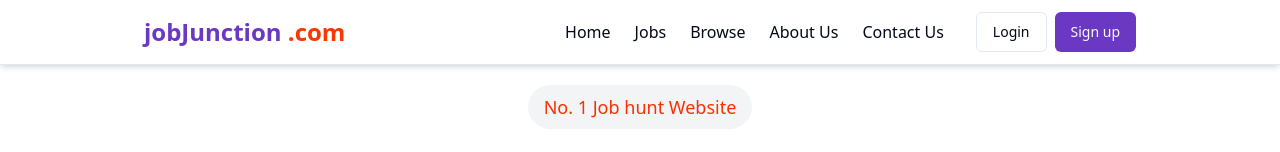
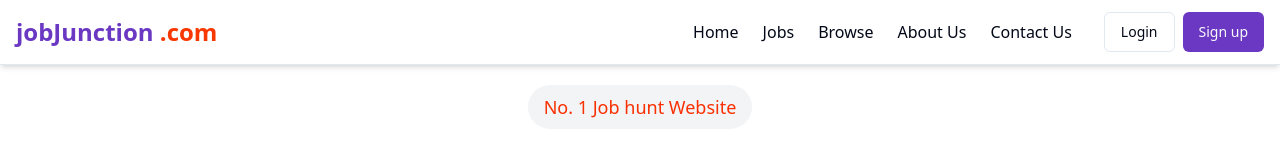
Before and after one commit to Mr-shubham1/mern-job, a React (Vite) app in the folder frontend/: page / in a window 1280 px wide. Shown: the top 152 px of the page. Built offline with nearby package versions, Linux system fonts and the light colour scheme; no server answers.

Commit message:
navbar size

```diff
--- a/frontend/src/components/shared/Navbar.jsx
+++ b/frontend/src/components/shared/Navbar.jsx
@@ -31,8 +31,8 @@ const Navbar = () => {
 
   return (
     <div className="bg-white border-b shadow-md">
-      <div className="flex flex-wrap items-center justify-between max-w-screen-lg mx-auto h-16 px-4">
-        {/* Logo */}
+      <div className="flex flex-wrap items-center justify-between max-w-screen-xl mx-auto h-16 px-4">
+
         <h1 className="text-2xl font-bold text-[#6A38C2]">
           jobJunction <span className="text-[#F83802]">.com</span>
         </h1>
```
